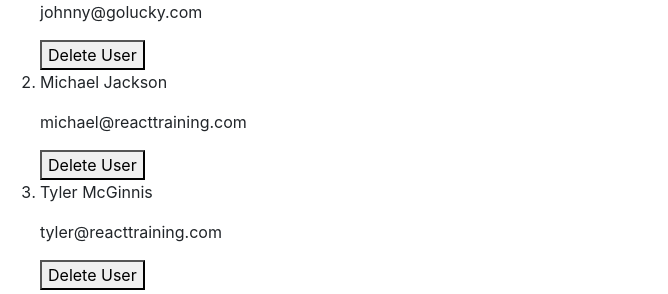
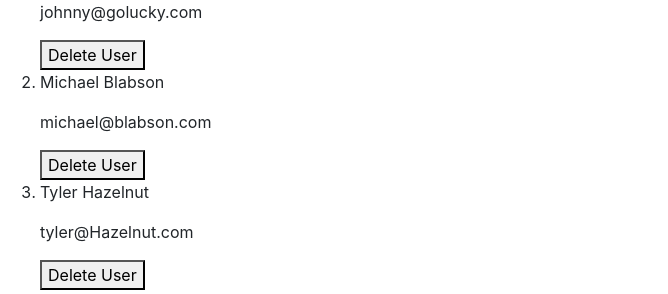
Before and after one commit to the-difference-engine/ymim, a React (Create React App) app in the folder frontend/: page /admin in a window 1280 px wide. Shown: the part 126-420 px from the top of the page, without its empty margins (0-668 px from the left). Built offline with nearby package versions, Linux system fonts and the light colour scheme.

Commit message:
Edit names

```diff
--- a/frontend/src/components/SiteUser.jsx
+++ b/frontend/src/components/SiteUser.jsx
@@ -3,7 +3,7 @@ import React from 'react';
 function SiteUser(props) {
     return (
         <ol>
-            {props.user.map((user) => (
+            {props.goof.map((user) => (
                 <li>
                     <div>
                         <p>{user.name}</p>
--- a/frontend/src/pages/admin.jsx
+++ b/frontend/src/pages/admin.jsx
@@ -9,20 +9,17 @@ class Admin extends Component {
             {
                 "id": "Johnny",
                 "name": "Johnny Golucky",
-                "email": "johnny@golucky.com",
-                "avatarURL": "http://localhost:5001/ryan.jpg"
+                "email": "johnny@golucky.com"
             },
             {
                 "id": "michael",
-                "name": "Michael Jackson",
-                "email": "michael@reacttraining.com",
-                "avatarURL": "http://localhost:5001/michael.jpg"
+                "name": "Michael Blabson",
+                "email": "michael@blabson.com"
             },
             {
                 "id": "tyler",
-                "name": "Tyler McGinnis",
-                "email": "tyler@reacttraining.com",
-                "avatarURL": "http://localhost:5001/tyler.jpg"
+                "name": "Tyler Hazelnut",
+                "email": "tyler@Hazelnut.com"
             }
         ]
     }
@@ -36,7 +33,7 @@ class Admin extends Component {
                     <input type="password" placeholder="passwword" />
                     <button>Admin</button>
                 </form>
-                <SiteUser user={this.state.user} />
+                <SiteUser goof={this.state.user} />
                 <Link to="/">Home</Link>
             </div>
 
```
